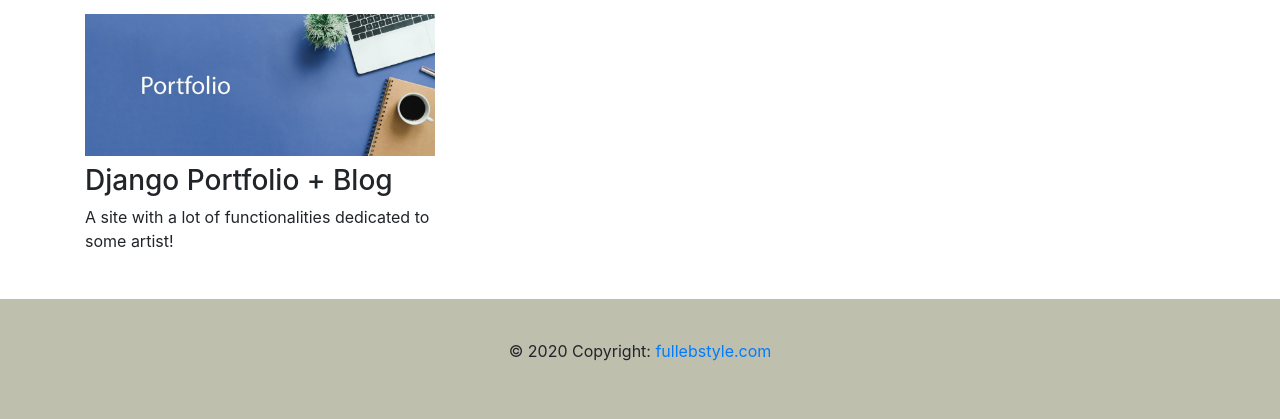
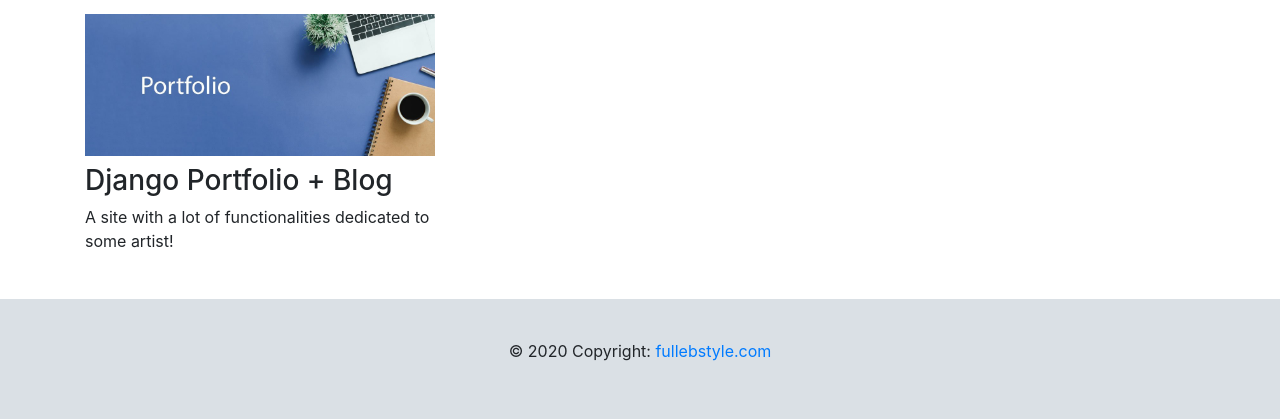
Before and after one commit to mauroNbome/django3-personal_porfolio, a Django app: page / in a window 1280 px wide. Shown: the part 1192-1611 px from the top of the page. Run offline with Django 3.2, Linux system fonts and the light colour scheme; data comes from the database, SQL or seed files in the repository; some libraries are stand-ins or nearby versions.

Commit message:
local changes and css

```diff
--- a/portfolio/static/portfolio/style.css
+++ b/portfolio/static/portfolio/style.css
@@ -15,7 +15,7 @@ body {
 }
 
 footer {
-    background-color: rgb(191, 191, 174);
+    background-color: #dae0e5;
     height: 120px;
     position: relative;
     margin-top: -100px;
--- a/portfolio/templates/portfolio/base.html
+++ b/portfolio/templates/portfolio/base.html
@@ -36,7 +36,7 @@
       <div class="collapse navbar-collapse text-center" id="navbarNav">
         <ul class="navbar-nav ml-auto">
           <li class="nav-item">
-            <a class="nav-link" href="{% static "portfolio/CV.pdf" %}" target="_blank">Resume</a>
+            <a class="nav-link"  target="_blank">Resume</a> <!--href="{% static "portfolio/CV.pdf" %}"-->
           </li>
           <li class="nav-item">
             <a class="nav-link" href="https://www.linkedin.com/in/mauro-r%C3%ADos-a01a4215a/" target="_blank">LinkedIn</a>
```
